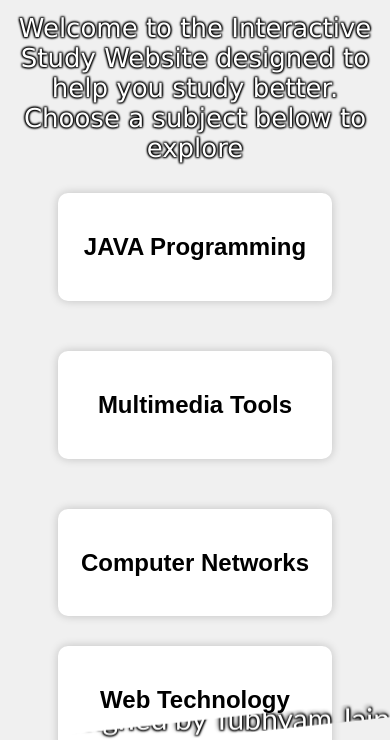
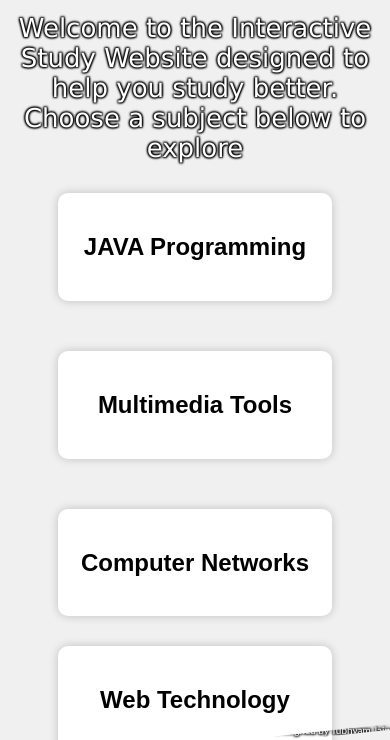
Before and after one commit to Tubhyamjain/ACE, a plain HTML site: page index.html in a window 390 px wide. Shown: the part 107-847 px from the top of the page. Drawn offline with Linux system fonts and the light colour scheme.

Commit message:
Update Style.css

```diff
--- a/Style.css
+++ b/Style.css
@@ -279,5 +279,7 @@ body {
         position: absolute;
         bottom: 1px;
         right: 0px;
+        font-size: 10px;
+        align-items: right;
     }
 }
```
